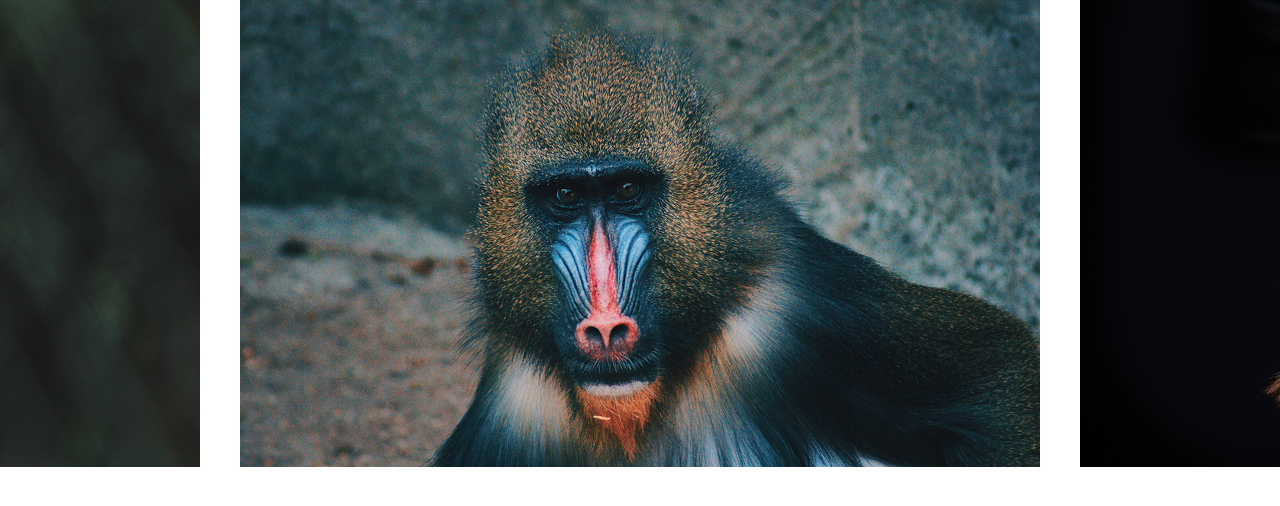
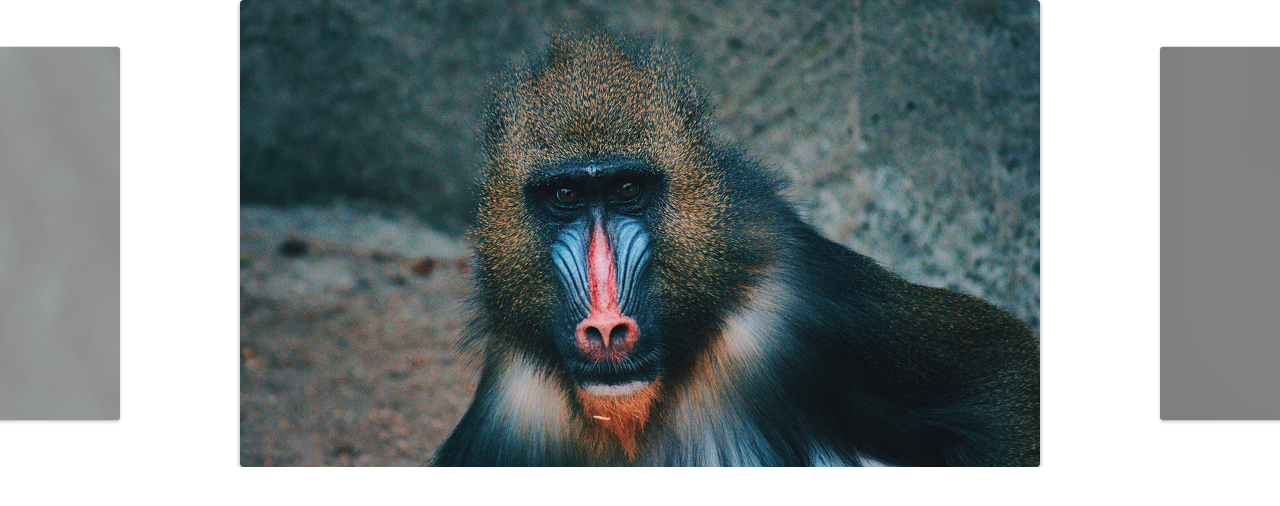
Before and after one commit to Zilla3k/slide-img, a plain HTML site: page index.html in a window 1280 px wide. Drawn offline with Linux system fonts and the light colour scheme.

Commit message:
resize-window

```diff
--- a/css/style.css
+++ b/css/style.css
@@ -21,9 +21,24 @@ img {
   display: flex;
 }
 
+.slide:hover {
+  will-change: transform;
+}
+
 .slide li {
   flex-shrink: 0;
   width: 80vw;
   max-width: 800px;
   margin: 0 20px;
+  border-radius: 4px;
+  overflow: hidden;
+  box-shadow: 0 2px 4px rgba(0, 0, 0, 0.4);
+  opacity: 0.5;
+  transform: scale(0.8);
+  transition: 0.3s;
 }
+
+.slide li.active {
+  opacity: 1;
+  transform: scale(1);
+}
--- a/js/slide.js
+++ b/js/slide.js
@@ -1,3 +1,5 @@
+import debounce from "./debounce.js";
+
 export default class Slide {
   constructor(slide, wrap) {
     this.slide = document.querySelector(slide);
@@ -7,6 +9,7 @@ export default class Slide {
       startX: 0,
       movement: 0,
     };
+    this.activeClass = "active";
   }
 
   transition(active) {
@@ -71,12 +74,6 @@ export default class Slide {
     this.wrap.addEventListener("touchend", this.onEnd);
   }
 
-  bindEvents() {
-    this.onStart = this.onStart.bind(this);
-    this.onMove = this.onMove.bind(this);
-    this.onEnd = this.onEnd.bind(this);
-  }
-
   // slide-config
 
   slidePosition(slide) {
@@ -104,6 +101,14 @@ export default class Slide {
     this.moveSlide(activeSlide.position);
     this.slideIndexNav(index);
     this.dist.finalPosition = activeSlide.position;
+    this.changeActiveClass();
+  }
+
+  changeActiveClass() {
+    this.slideArray.forEach((item) =>
+      item.element.classList.remove(this.activeClass)
+    );
+    this.slideArray[this.index.active].element.classList.add(this.activeClass);
   }
 
   activePrevSlide() {
@@ -118,11 +123,29 @@ export default class Slide {
     }
   }
 
+  onResize() {
+    setTimeout(() => {
+      this.slideConfig();
+      this.changeSlide(this.index.active);
+    }, 1000);
+  }
+
+  addResizeEvent() {
+    window.addEventListener("resize", this.onResize);
+  }
+
+  bindEvents() {
+    this.onStart = this.onStart.bind(this);
+    this.onMove = this.onMove.bind(this);
+    this.onEnd = this.onEnd.bind(this);
+    this.onResize = debounce(this.onResize.bind(this), 200);
+  }
   init() {
     this.bindEvents();
     this.transition(true);
     this.addSlideEvent();
     this.slideConfig();
+    this.addResizeEvent();
     return this;
   }
 }
```
